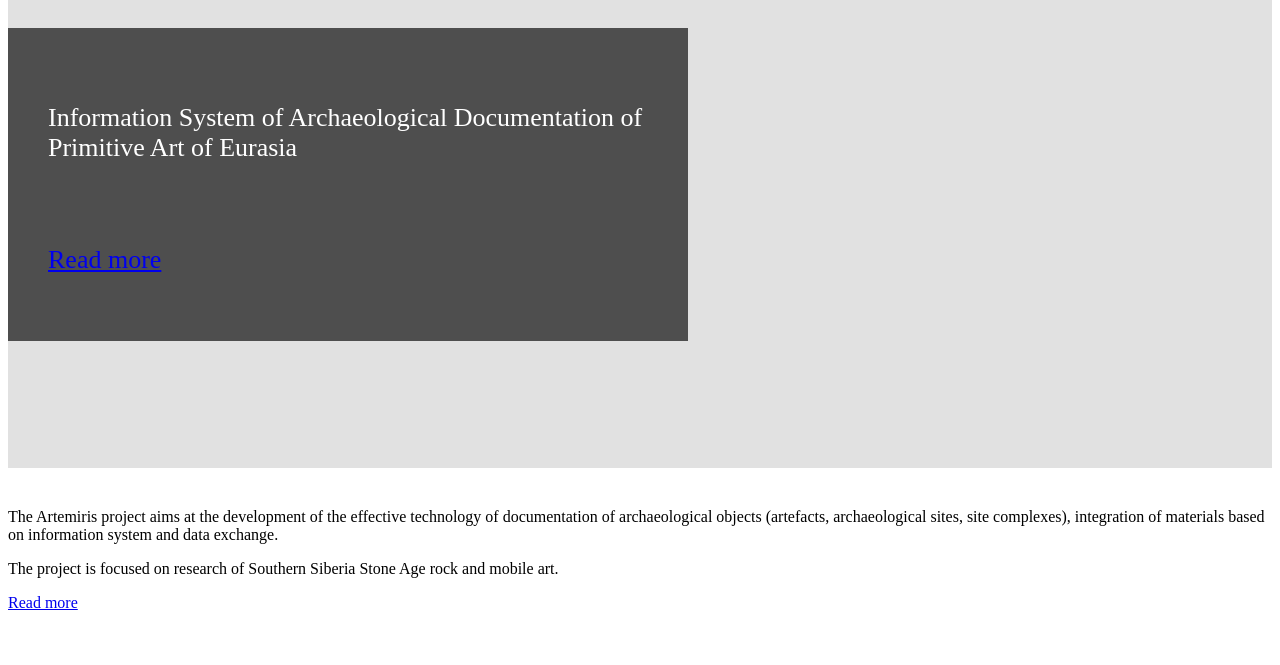
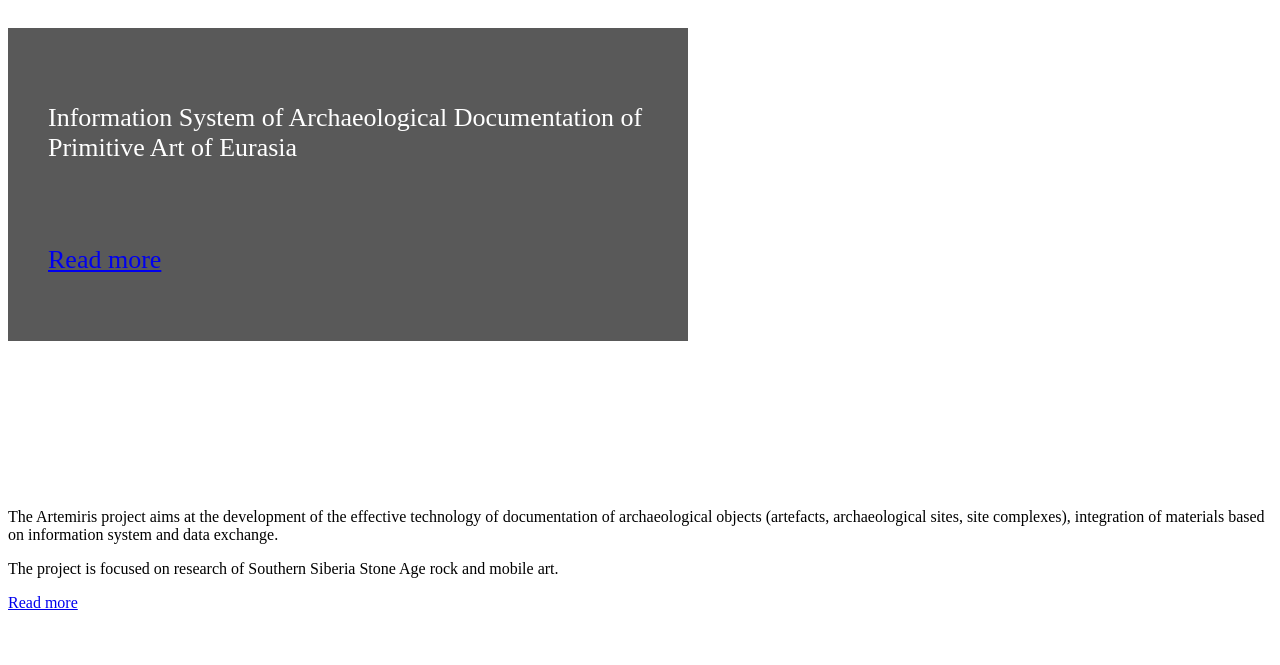
Before and after one commit to Artemiris/artemiris, a Yii app: template frontend/views/site/index.php in a window 1280 px wide. Shown: the top 665 px of the page. Run offline with PHP 8.4 and a stand-in for Yii, Linux system fonts and the light colour scheme; the template is opened without the code that fills it, so the values that code supplies are empty; some libraries are stand-ins or nearby versions.

Commit message:
adding images in git

```diff
--- a/frontend/web/css/home.css
+++ b/frontend/web/css/home.css
@@ -4,7 +4,6 @@
   padding: 40px 0;
   margin-bottom: 40px;
   /* background: url("../img/bg01.jpg"); */
-  background: #e1e1e1;
   color: #fff; }
   .banner .plate {
     background-color: rgba(0, 0, 0, 0.65);
```
Also changed, not shown: frontend/web/img/resources/malta.jpg (added), frontend/web/img/resources/mobileart.jpg (added), frontend/web/img/resources/rockart.jpg (added), frontend/web/img/team/pankina.jpg (added).
